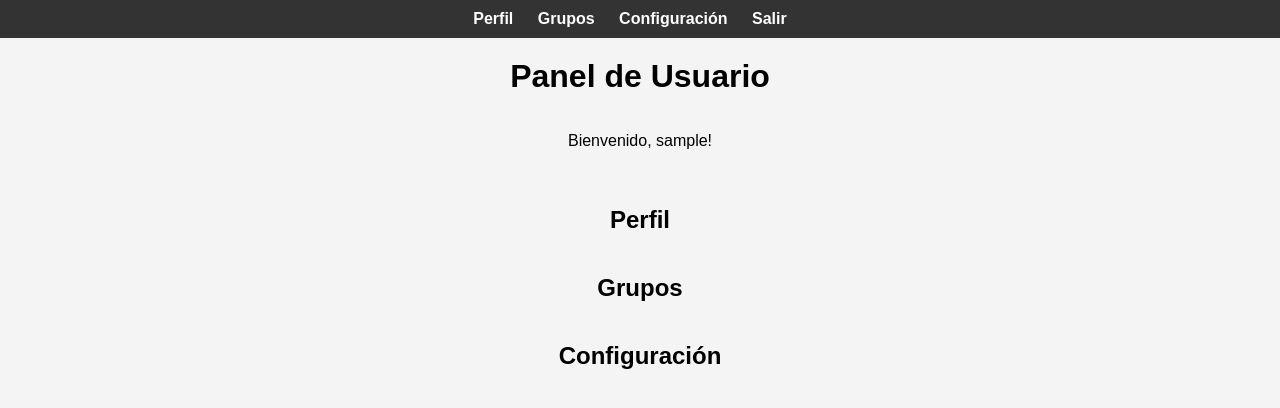
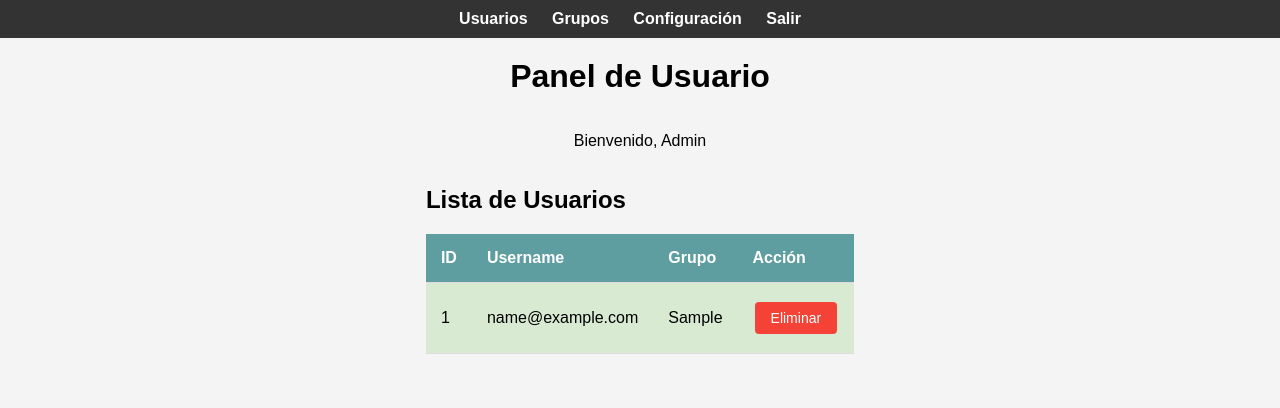
Before and after one commit to Raimon230/Grupo5, a PHP site: page /Usuarios.php in a window 1280 px wide. Shown: the top 408 px of the page. Run offline with PHP 8.4, Linux system fonts and the light colour scheme; the visitor is signed in with stand-in values (Sample User, id 1); tables that the repository leaves empty or names only in its code hold one stand-in row (values such as "Sample post").

Commit message:
usuarios.php

```diff
--- a/Usuarios.php
+++ b/Usuarios.php
@@ -1,7 +1,15 @@
 <?php
-ob_start();
 session_start();
+error_reporting(E_ALL);
+ini_set('display_errors', 1);
 
+// Verificar si el usuario está autenticado
+if (!isset($_SESSION['user_id'])) {
+    header("Location: index.php?error=unauthorized");
+    exit();
+}
+
+// Conexión a la base de datos
 define('DB_HOST', 'localhost');
 define('DB_USER', 'a');
 define('DB_PASS', 'a');
@@ -13,20 +21,14 @@ if ($conn->connect_error) {
     die("Error de conexión a la base de datos: " . $conn->connect_error);
 }
 
-function verificarSesion() {
-    if (isset($_SESSION['user_id']) && isset($_SESSION['email']) && $_SESSION['email'] === 'a@a.com') {
-        header("Location: home.php");
-        exit();  // Agregamos exit() después de la redirección
-    }
+// Consulta para obtener la lista de usuarios con sus grupos
+$sql = "SELECT id, email, grupo FROM usuarios";
+
+$result = $conn->query($sql);
+
+if (!$result) {
+    die("Error en la consulta: " . $conn->error);
 }
-
-if (!isset($_SESSION['user_id'])) {
-    header("Location: index.php?error=unauthorized");
-    exit();
-}
-
-// Consulta para obtener la lista de usuarios
-$sql = "SELECT id, username, email FROM usuarios";
 
 ?>
 
@@ -82,9 +84,48 @@ $sql = "SELECT id, username, email FROM usuarios";
             margin-top: 20px;
         }
 
-        .welcome {
+        table {
+            width: 90%;
+            border-collapse: collapse;
+            margin-top: 20px;
+        }
+
+        th, td {
+            padding: 15px;
+            text-align: left;
+            border-bottom: 1px solid #ddd;
+            background-color: #d9ead3;
+        }
+
+        th {
+            background-color: #5f9ea0;
+            color: white;
+        }
+
+        tr:nth-child(even) {
+            background-color: #f2f2f2;
+        }
+
+        tr:hover {
+            background-color: #ddd;
+        }
+
+        .cancel-button {
+            background-color: #f44336;
+            border: none;
+            color: white;
+            padding: 8px 16px;
             text-align: center;
-            margin-bottom: 20px;
+            text-decoration: none;
+            display: inline-block;
+            font-size: 14px;
+            margin: 4px 2px;
+            cursor: pointer;
+            border-radius: 4px;
+        }
+
+        .cancel-button:hover {
+            background-color: #d32f2f;
         }
     </style>
 </head>
@@ -92,36 +133,88 @@ $sql = "SELECT id, username, email FROM usuarios";
 
 <nav>
     <ul>
-        <li><a href="#profile">Perfil</a></li>
-        <li><a href="#orders">Grupos</a></li>
-        <li><a href="#settings">Configuración</a></li>
-        <li><a href="index.php">Salir</a></li>
+        <li><a href="usuarios.php">Usuarios</a></li>
+        <li><a href="grupos.php">Grupos</a></li>
+        <li><a href="configuracion.php">Configuración</a></li>
+        <li><a href="home.php">Salir</a></li>
     </ul>
 </nav>
 
 <h1>Panel de Usuario</h1>
 
 <div class="welcome">
-    <p>Bienvenido, <?php echo $_SESSION['usuarios']; ?>!</p>
+    <p>Bienvenido, Admin</p>
 </div>
 
-<!-- Contenido del perfil del usuario -->
-<section id="profile">
-    <h2>Perfil</h2>
-    <!-- Aquí puedes mostrar la información del perfil del usuario, como nombre, correo electrónico, etc. -->
+<!-- Lista de usuarios -->
+<section>
+    <h2>Lista de Usuarios</h2>
+    <table>
+        <tr>
+            <th>ID</th>
+            <th>Username</th>
+            <th>Grupo</th>
+            <th>Acción</th>
+        </tr>
+        <?php
+        // Mostrar los usuarios obtenidos de la base de datos
+        if ($result->num_rows > 0) {
+            while($row = $result->fetch_assoc()) {
+                echo "<tr>";
+                echo "<td>" . $row["id"] . "</td>";
+                echo "<td>" . $row["email"] . "</td>";
+                echo "<td>" . $row["grupo"] . "</td>";
+                echo "<td>";
+                echo "<button class='cancel-button' data-user-id='" . $row["id"] . "'>Eliminar</button>";
+                echo "</td>";
+                echo "</tr>";
+            }
+        } else {
+            echo "<tr><td colspan='4'>No hay usuarios registrados.</td></tr>";
+        }
+        ?>
+    </table>
 </section>
 
-<!-- Contenido de las órdenes del usuario -->
-<section id="Grupos">
-    <h2>Grupos</h2>
-    <!-- Aquí puedes mostrar la lista de órdenes del usuario, historial de compras, etc. -->
-</section>
+<script>
+document.addEventListener("DOMContentLoaded", function() {
+    // Obtener todos los botones "Cancelar"
+    var cancelButtons = document.querySelectorAll(".cancel-button");
 
-<!-- Contenido de la configuración del usuario -->
-<section id="settings">
-    <h2>Configuración</h2>
-    <!-- Aquí puedes mostrar opciones de configuración para el usuario, como cambiar contraseña, ajustes de cuenta, etc. -->
-</section>
+    // Agregar un evento de clic a cada botón
+    cancelButtons.forEach(function(button) {
+        button.addEventListener("click", function() {
+            // Obtener el ID del usuario asociado con el botón
+            var userId = button.getAttribute("data-user-id");
 
+            // Mostrar la ventana de confirmación
+            var confirmDelete = confirm("¿Seguro que quieres eliminar este usuario?");
+
+            // Si el usuario confirma la eliminación, enviar una solicitud al servidor
+            if (confirmDelete) {
+                // Enviar una solicitud POST a eliminar_usuarios.php
+                var xhr = new XMLHttpRequest();
+                xhr.open("POST", "eliminar_usuarios.php", true);
+                xhr.setRequestHeader("Content-Type", "application/x-www-form-urlencoded");
+                xhr.onreadystatechange = function() {
+                    if (xhr.readyState === 4 && xhr.status === 200) {
+                        console.log(xhr.responseText); // Mostrar la respuesta del servidor en la consola
+                        if (xhr.responseText === "success") {
+                            // Éxito en la eliminación
+                            // Eliminar la fila de la tabla correspondiente al usuario eliminado
+                            button.closest("tr").remove();
+                        } else {
+                            // Error en la eliminación
+                            alert("Error al eliminar el usuario.");
+                        }
+                    }
+                };
+                xhr.send("user_id=" + userId);
+
+            }
+        });
+    });
+});
+</script>
 </body>
 </html>
```
